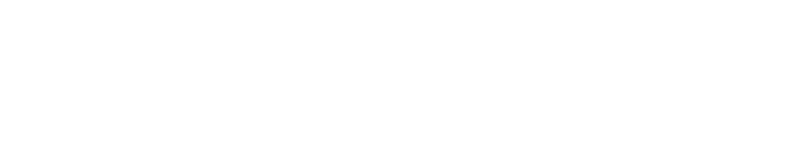
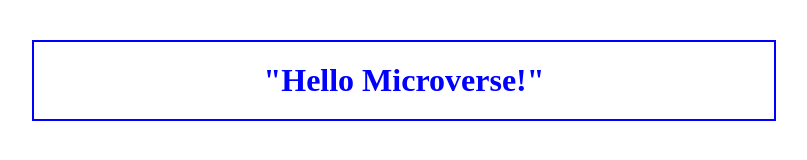
Before and after one commit to ManarOmari/helloWorldProject, a plain HTML site: page index.html in a window 1280 px wide. Shown: the whole page, without its empty margins (226-1033 px from the left). Drawn offline with Linux system fonts and the light colour scheme.

```diff
--- a/index.html
+++ b/index.html
@@ -4,9 +4,10 @@
     <meta charset="UTF-8">
     <meta http-equiv="X-UA-Compatible" content="IE=edge">
     <meta name="viewport" content="width=device-width, initial-scale=1.0">
-    <title>Document</title>
+    <link rel="stylesheet" href="style.css">
+    <title>Hello wolld </title>
 </head>
 <body>
-
+    <h1 class="head">"Hello Microverse!"</h1>
 </body>
 </html>
--- a/style.css
+++ b/style.css
@@ -0,0 +1,9 @@
+.head {
+    color: blue;
+    border: 2px solid blue;
+    margin-top: 40px;
+    padding: 20px;
+    width: 700px;
+    text-align: center;
+    margin-left: 250px;
+}
```
Also changed, not shown: 1 other file.
